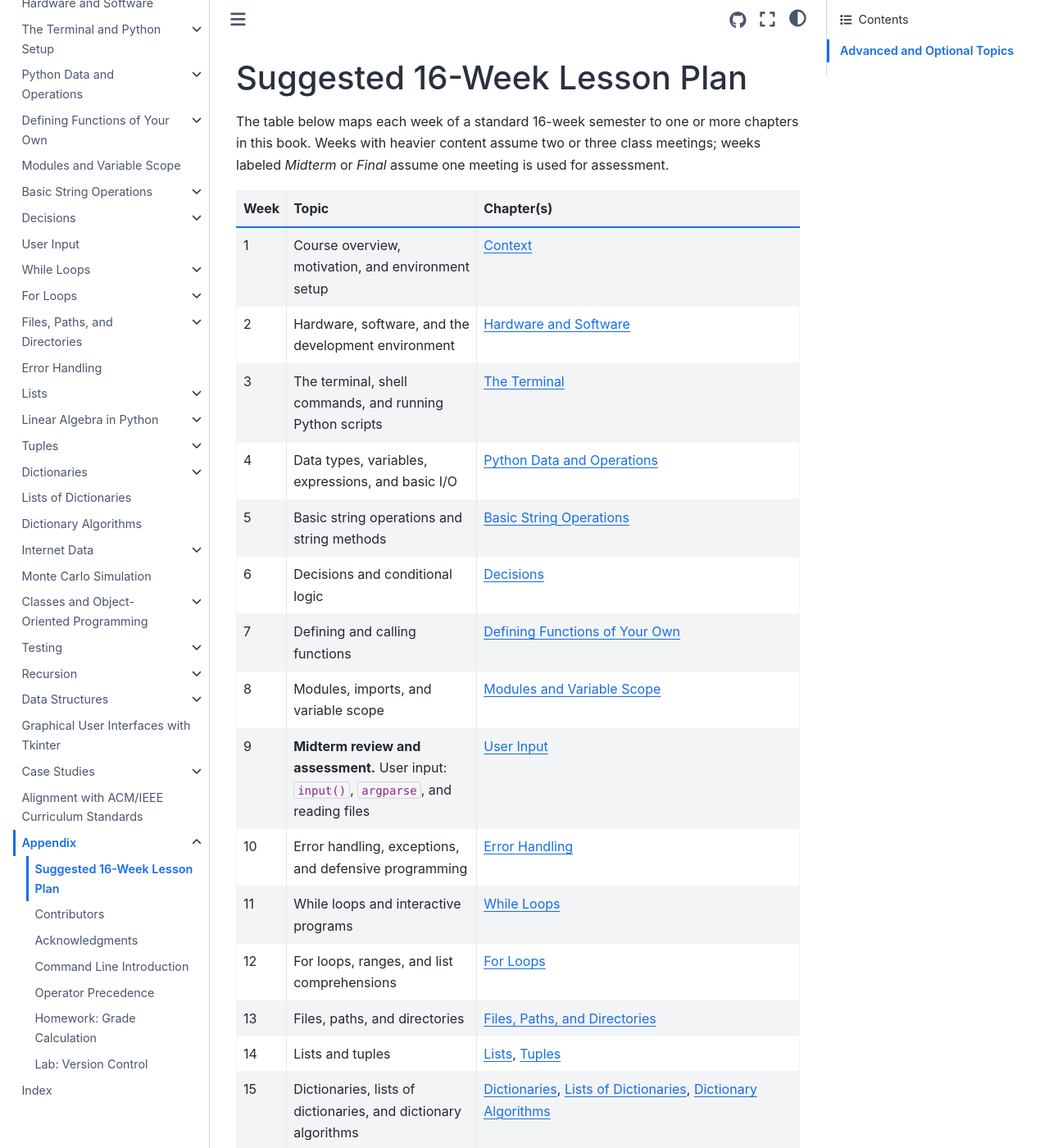
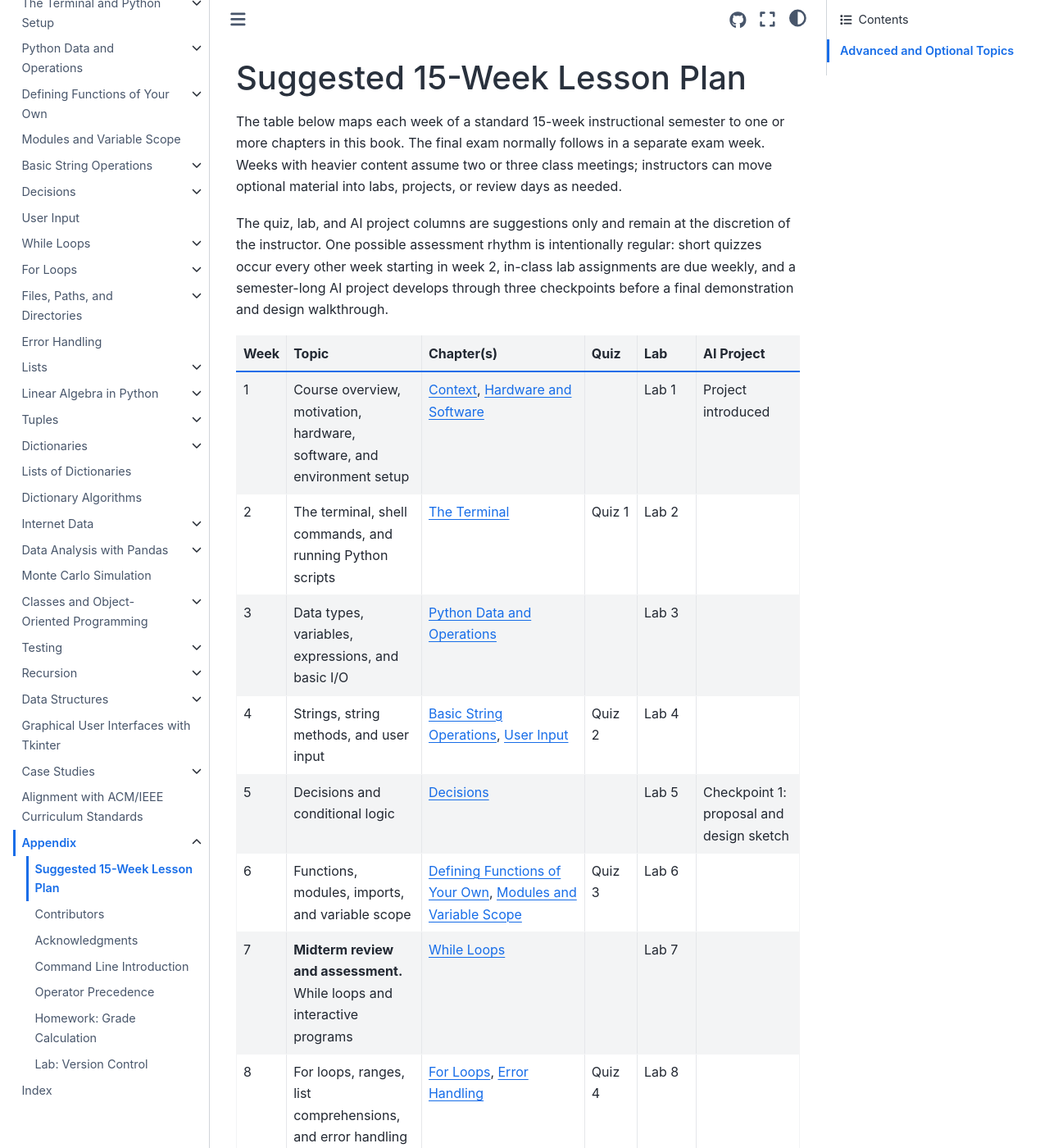
Before and after one commit to gkthiruvathukal/introcs-python-ai, a Sphinx documentation site: the page built from source/appendix/lesson_plan.rst, in a window 1280 px wide and 1400 px high. Shown: the whole window at 82% size. Built offline with Sphinx 7.4.7 and the Sphinx Book theme 1.1.4, drawn with Linux system fonts in a browser that asks for light colours; some of the changed text lies outside the part shown.

Commit message:
Add pandas data analysis chapter

```diff
--- a/requirements.txt
+++ b/requirements.txt
@@ -1,4 +1,5 @@
 sphinx
 sphinx-book-theme
 numpy
+pandas
 matplotlib
--- a/source/appendix/contributors.rst
+++ b/source/appendix/contributors.rst
@@ -54,7 +56,9 @@
 **Other Contributors**
 
 The following individuals made foundational contributions to earlier versions
-of this material.
+of this material and to related course materials adapted for this book.
 
+- Daniel Henriques Moreira, contributor to COMP 180 data analysis course materials
+- Mohammed Abuhamad, contributor to COMP 180 data analysis course materials
 - Thomas W. Christopher, Associate Professor (Emeritus) of Computer Science, Illinois Institute of Technology
 - Andy Harrington, Associate Professor (Emeritus) of Computer Science, Loyola University Chicago
--- a/source/appendix/lesson_plan.rst
+++ b/source/appendix/lesson_plan.rst
@@ -2,77 +2,136 @@
 
 .. _Lesson-Plan:
 
-Suggested 16-Week Lesson Plan
+Suggested 15-Week Lesson Plan
 ==============================
 
-The table below maps each week of a standard 16-week semester to one or more
-chapters in this book. Weeks with heavier content assume two or three class
-meetings; weeks labeled *Midterm* or *Final* assume one meeting is used for
-assessment.
+The table below maps each week of a standard 15-week instructional semester to
+one or more chapters in this book.  The final exam normally follows in a
+separate exam week.  Weeks with heavier content assume two or three class
+meetings; instructors can move optional material into labs, projects, or review
+days as needed.
+
+The quiz, lab, and AI project columns are suggestions only and remain at the
+discretion of the instructor.  One possible assessment rhythm is intentionally
+regular: short quizzes occur every other week starting in week 2, in-class lab
+assignments are due weekly, and a semester-long AI project develops through
+three checkpoints before a final demonstration and design walkthrough.
 
 .. list-table::
    :header-rows: 1
-   :widths: 8 34 58
+   :widths: 7 25 34 10 12 12
 
    * - Week
      - Topic
      - Chapter(s)
+     - Quiz
+     - Lab
+     - AI Project
    * - 1
-     - Course overview, motivation, and environment setup
-     - :doc:`/context/context`
+     - Course overview, motivation, hardware, software, and environment setup
+     - :doc:`/context/context`, :doc:`/hardware/overview`
+     -
+     - Lab 1
+     - Project introduced
    * - 2
-     - Hardware, software, and the development environment
-     - :doc:`/hardware/overview`
-   * - 3
      - The terminal, shell commands, and running Python scripts
      - :doc:`/terminal/overview`
-   * - 4
+     - Quiz 1
+     - Lab 2
+     -
+   * - 3
      - Data types, variables, expressions, and basic I/O
      - :doc:`/data/data`
+     -
+     - Lab 3
+     -
+   * - 4
+     - Strings, string methods, and user input
+     - :doc:`/basicstringops/basicstringops`,
+       :doc:`/user_input/overview`
+     - Quiz 2
+     - Lab 4
+     -
    * - 5
-     - Basic string operations and string methods
-     - :doc:`/basicstringops/basicstringops`
-   * - 6
      - Decisions and conditional logic
      - :doc:`/decisions/decisions`
+     -
+     - Lab 5
+     - Checkpoint 1: proposal and design sketch
+   * - 6
+     - Functions, modules, imports, and variable scope
+     - :doc:`/functions/functions`, :doc:`/modules/overview`
+     - Quiz 3
+     - Lab 6
+     -
    * - 7
-     - Defining and calling functions
-     - :doc:`/functions/functions`
+     - **Midterm review and assessment.** While loops and interactive programs
+     - :doc:`/while/while`
+     -
+     - Lab 7
+     -
    * - 8
-     - Modules, imports, and variable scope
-     - :doc:`/modules/overview`
+     - For loops, ranges, list comprehensions, and error handling
+     - :doc:`/for/for`, :doc:`/error_handling/overview`
+     - Quiz 4
+     - Lab 8
+     -
    * - 9
-     - **Midterm review and assessment.** User input: ``input()``,
-       ``argparse``, and reading files
-     - :doc:`/user_input/overview`
+     - Files, paths, directories, and reading/writing data
+     - :doc:`/files/files`
+     -
+     - Lab 9
+     - Checkpoint 2: working prototype
    * - 10
-     - Error handling, exceptions, and defensive programming
-     - :doc:`/error_handling/overview`
-   * - 11
-     - While loops and interactive programs
-     - :doc:`/while/while`
-   * - 12
-     - For loops, ranges, and list comprehensions
-     - :doc:`/for/for`
-   * - 13
-     - Files, paths, and directories
-     - :doc:`/files/files`
-   * - 14
      - Lists and tuples
      - :doc:`/lists/lists`, :doc:`/tuples/tuples`
-   * - 15
+     - Quiz 5
+     - Lab 10
+     -
+   * - 11
      - Dictionaries, lists of dictionaries, and dictionary algorithms
      - :doc:`/dictionaries/dictionaries`,
        :doc:`/lists_of_dicts/overview`,
        :doc:`/dict_algorithms/overview`
-   * - 16
-     - Internet data, APIs, and graphical user interfaces. **Final review.**
-     - :doc:`/internet_data/overview`, :doc:`/gui/overview`
+     -
+     - Lab 11
+     -
+   * - 12
+     - Internet data, APIs, and JSON
+     - :doc:`/internet_data/overview`
+     - Quiz 6
+     - Lab 12
+     -
+   * - 13
+     - Introductory data analysis with ``pandas`` and plotting
+     - :doc:`/data_analysis/data_analysis`
+     -
+     - Lab 13
+     - Checkpoint 3: integrated version and reflection
+   * - 14
+     - Simulation and applied data case studies
+     - :doc:`/simulation/overview`,
+       :doc:`/case_studies/case_studies`
+     - Quiz 7
+     - Lab 14
+     -
+   * - 15
+     - Graphical user interfaces, integration, and final review
+     - :doc:`/gui/overview`
+     -
+     - Lab 15
+     - Practice demonstration
+   * - Final exam week
+     - Final assessment period
+     -
+     - Quiz 8
+     -
+     - Final demonstration and design walkthrough
 
 Advanced and Optional Topics
 -----------------------------
 
-The following chapters extend the curriculum beyond the 16-week core. They
+The following chapters extend the curriculum beyond the 15-week core. They
 are suitable for an honors section, a second course, or as enrichment for
 students who finish early.
 
--- a/source/index.rst
+++ b/source/index.rst
@@ -35,6 +35,7 @@
    lists_of_dicts/overview
    dict_algorithms/overview
    internet_data/internet_data
+   data_analysis/data_analysis
    simulation/overview
    classes/classes
    testing/testing
```
Also changed, not shown: other parts of source/appendix/contributors.rst (+2 -0 lines), other parts of source/appendix/lesson_plan.rst (+2 -0 lines), source/data_analysis/data_analysis.rst (added, +7 -0 lines), source/data_analysis/overview.rst (added, +287 -0 lines), source/data_analysis/country_gdp.png (added), 1 other file.
